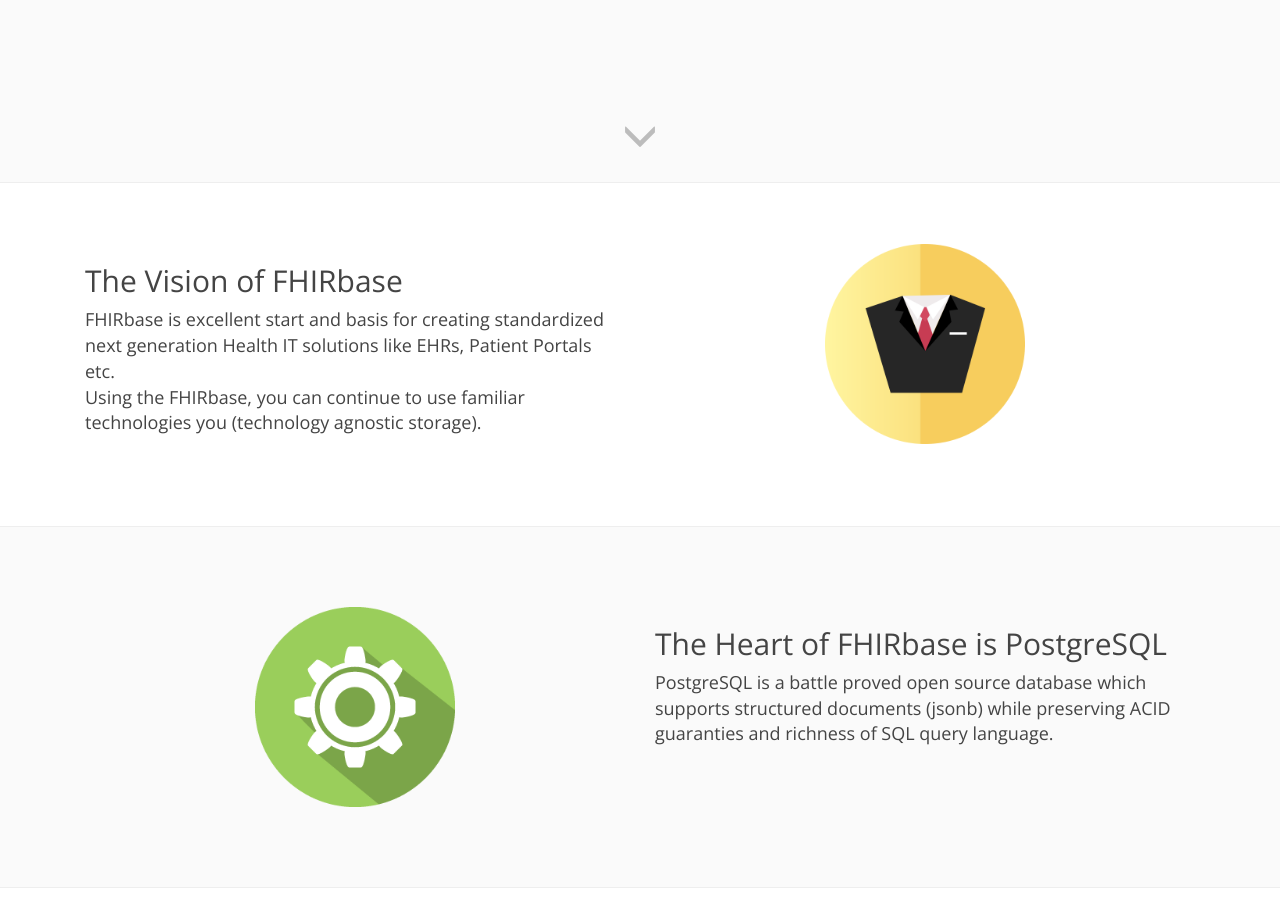
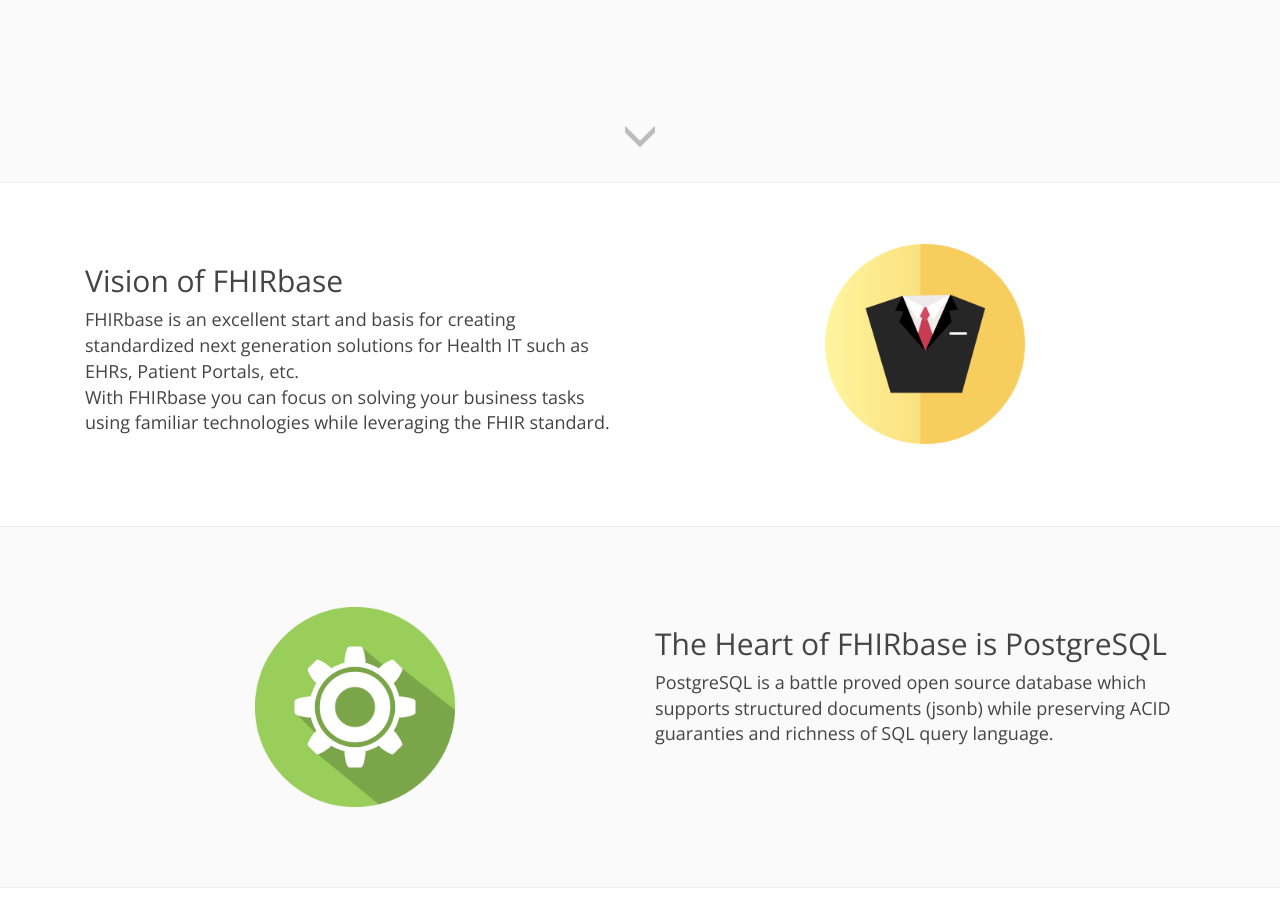
Before and after one commit to fhirbase/fhirbase.github.io, a Jekyll site: the page built from index.html, in a window 1280 px wide and 900 px high, scrolled down 475 px. Built offline with Jekyll 4.4.1, drawn with Linux system fonts in a browser that asks for light colours; nearby versions of some CDN libraries; Markdown is read by kramdown in place of the engine named in the settings; some of the changed text lies outside the part shown.

Commit message:
Update index.html

```diff
--- a/index.html
+++ b/index.html
@@ -20,8 +20,8 @@
   <div class="row row-content positioning" id="positioning">
     <div class="container">
       <div class="col-md-6">
-        <h2>The Vision of FHIRbase </h2>
-        <p>FHIRbase is excellent start and basis for creating standardized next generation Health IT solutions like EHRs, Patient Portals etc. <br>Using the FHIRbase, you can continue to use familiar technologies you (technology agnostic storage).</p>
+        <h2>Vision of FHIRbase </h2>
+        <p>FHIRbase is an excellent start and basis for creating standardized next generation solutions for Health IT such as EHRs, Patient Portals, etc. <br>With FHIRbase you can focus on solving your business tasks using familiar technologies while leveraging the FHIR standard.</p>
       </div>
       <div class="col-md-6">
         <div class="image">
@@ -92,7 +92,7 @@
         <br>
         <a href="https://groups.google.com/forum/#!forum/fhirbase" target="_blank" class="btn btn-community btn-lg">JOIN</a>
         <hr>
-        <p>Enterprise support for FHIRbase is provided by the <a href="http://health-samurai.io" target="_blank">Health Samurai Team</a></p>
+        <p>Enterprise support for FHIRbase is provided by <a href="http://health-samurai.io" target="_blank">Health Samurai Team</a></p>
       </div>
     </div>
   </div>
```
